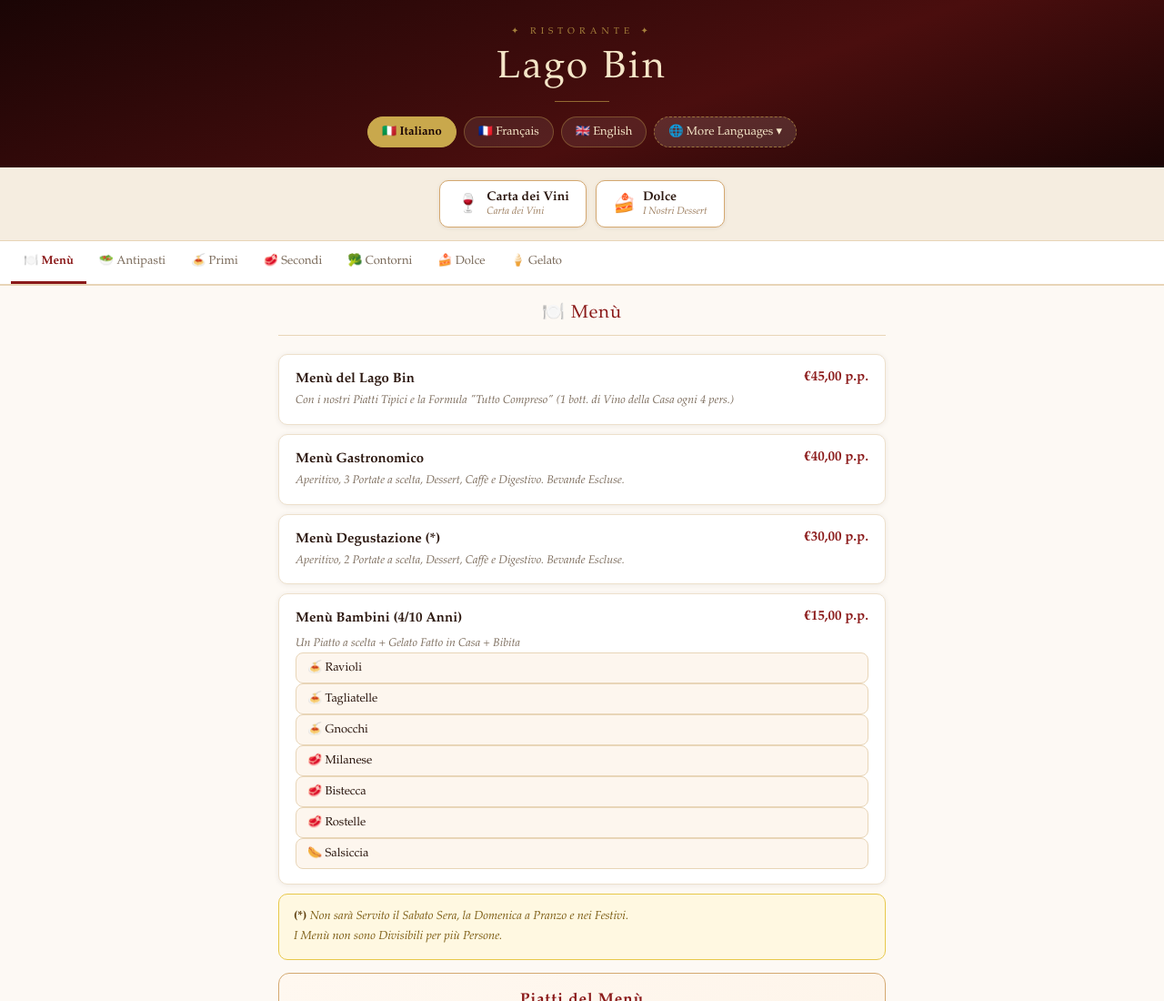
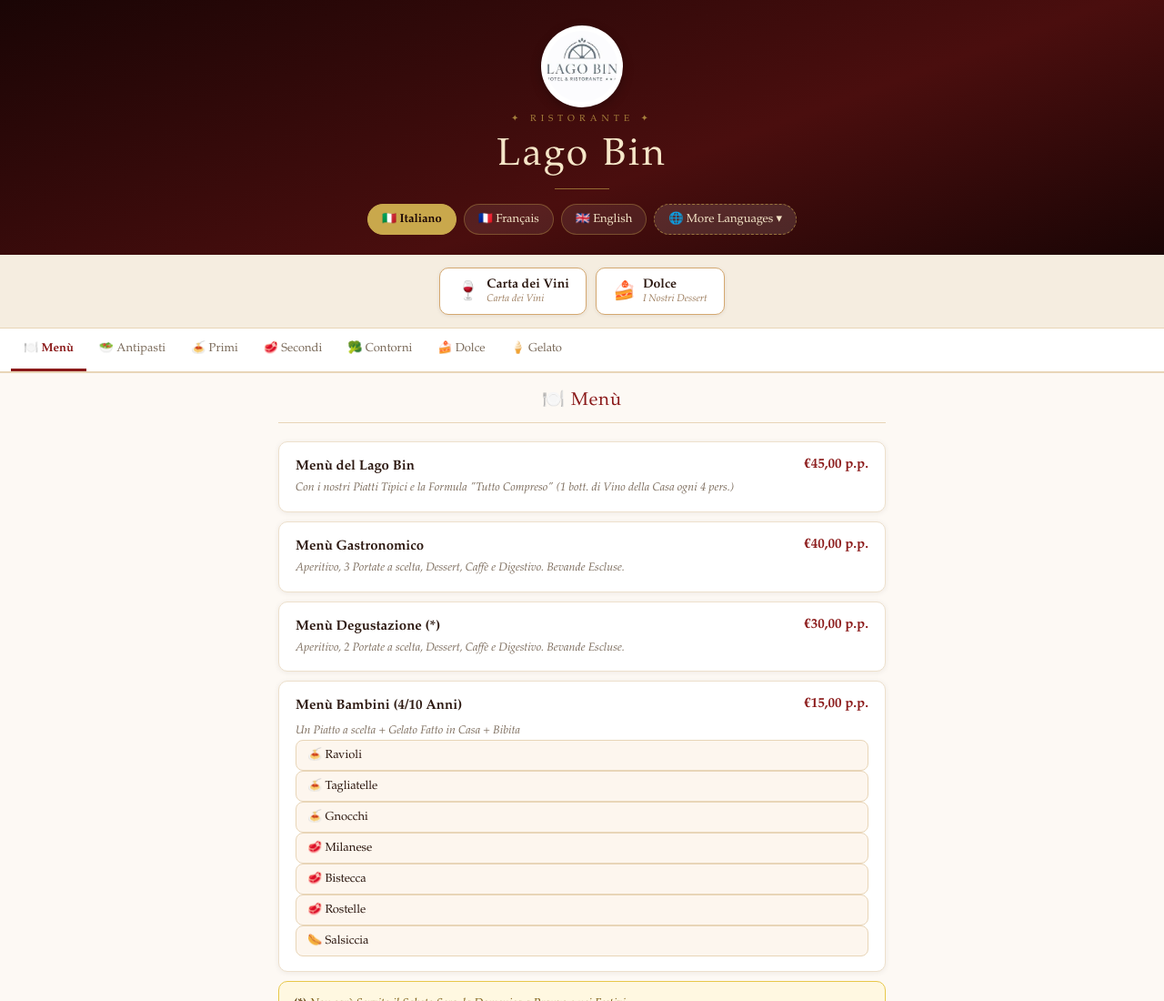
Before and after one commit to mamunjoyit1-cyber/lago-bin-menu, a plain HTML site: page index.html in a window 1280 px wide. Shown: the top 1100 px of the page at 91% size. Drawn offline with Linux system fonts and the light colour scheme.

Commit message:
Update index.html

```diff
--- a/index.html
+++ b/index.html
@@ -105,6 +105,8 @@
 <div id="google_translate_element"></div>
 
 <div class="header">
+ <img src="images.jpeg"
+     style="width:90px;height:90px;object-fit:contain;background:#fff;padding:6px;border-radius:50%;box-shadow:0 4px 12px rgba(0,0,0,0.25);">
   <div class="subtitle">✦ Ristorante ✦</div>
   <h1>Lago Bin</h1>
   <div class="divider"></div>
```
